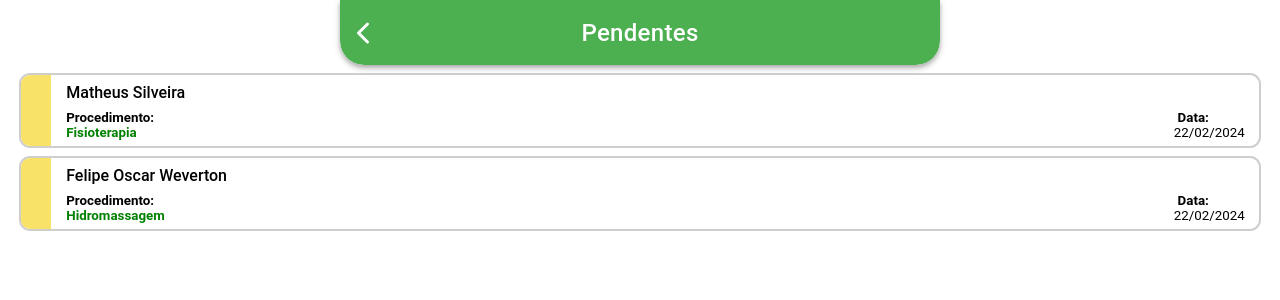
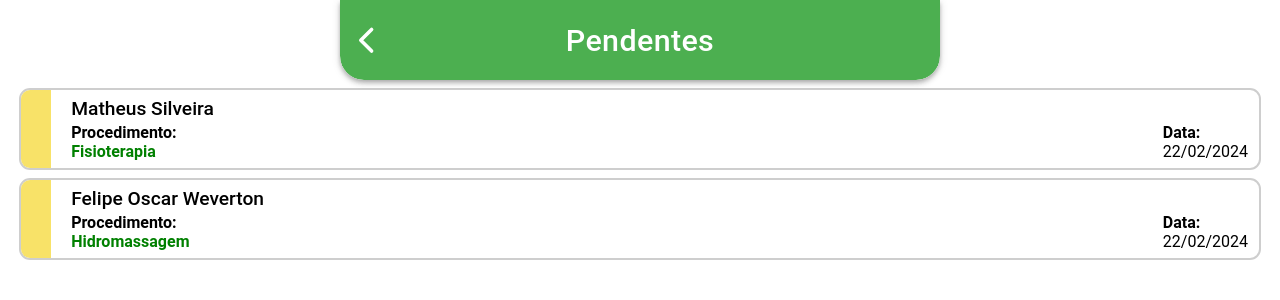
Before and after one commit to larissarochas/systemIonic, a React (Vite) app: page /pendentes in a window 1280 px wide. Shown: the top 300 px of the page. Built offline with nearby package versions, Linux system fonts and the light colour scheme.

Commit message:
reajustes de tamanhos

```diff
--- a/package.json
+++ b/package.json
@@ -12,6 +12,7 @@
     "lint": "eslint"
   },
   "dependencies": {
+    "@capacitor/android": "6.1.2",
     "@capacitor/app": "6.0.1",
     "@capacitor/core": "6.1.2",
     "@capacitor/haptics": "6.0.1",
--- a/src/components/Home/HomeButton.css
+++ b/src/components/Home/HomeButton.css
@@ -1,7 +1,8 @@
 .home_button {
-    padding: 1.4rem;
-    font-size: 12pt;
-    width: 9.5rem;
+
+    font-size: 1.4rem;
+    width: 12rem;
+    height: 4.4rem;
     border-radius: 10px;
     background-color: rgb(53, 53, 53);
     color: white;
--- a/src/components/Pendentes/UserCard.css
+++ b/src/components/Pendentes/UserCard.css
@@ -1,6 +1,6 @@
 :root {
     /* Card */
-    --card-height: 75px;
+    --card-height: 80px;
     --card-width: 97%;
     --card-border-width: 2px;
     --card-border-radius: 11px;
@@ -16,16 +16,16 @@
     --card-color-width: 30px;
 
     /* Card-Content */
-    --card-content-padding: 15px;
+    --card-content-padding: 7px 2px 7px 20px;
+    --card-content-gap: 3px;
 
     /* Card-Content-Top */
-    --card-content-top-flex: 0.49;
-    --card-content-top-font-size: 12pt;
+    --card-content-top-flex: 0.45;
+    --card-content-top-font-size: 1.2rem;
 
     /* Card-Content-Bottom */
-    --card-content-bottom-font-size: 10pt;
+    --card-content-bottom-font-size: 1rem;
     --card-content-bottom-color: green;
-    --card-content-bottom-padding: 1px;
 }
 
 .card {
@@ -41,7 +41,7 @@
     border-radius: var(--card-border-radius);
 }
 
-.card:hover, .card:active {
+.card:active {
     cursor: pointer;
     border: var(--hover-card-border);
     background-color: rgb(226, 226, 226);
@@ -55,7 +55,9 @@
 .card-content {
     display: flex;
     flex-direction: column;
-    padding-left: var(--card-content-padding);
+    justify-content: center;
+    gap: var(--card-content-gap);
+    padding: var(--card-content-padding);
     width: calc(100% - calc(var(--card-color-width)));
 }
 
@@ -71,8 +73,8 @@
 }
 
 .card-content-bottom {
+    display: flex;
     flex: calc(1 - var(--card-content-top-flex));
-    padding-top: var(--card-content-bottom-padding);
 }
 
 .card-content-bottom-top,
@@ -81,27 +83,22 @@
     position: relative;
 }
 
-.card-content-bottom-top > p,
-.card-content-bottom-bottom > p {
+.card-content-bottom p {
     margin: 0;
     font-size: var(--card-content-bottom-font-size);
 }
 
-.card-content-bottom-top > p {
+.card-content-bottom-left > p,
+.card-content-bottom-right > p:nth-child(1) {
     font-weight: bold;
 }
 
-.card-content-bottom-top > p:nth-child(2) {
+.card-content-bottom-right {
     position: absolute;
-    right: 50px;
+    right: 2rem;
 }
 
-.card-content-bottom-bottom > p:nth-child(1) {
+.card-content-bottom-left > p:nth-child(2) {
     color: var(--card-content-bottom-color);
     font-weight: bold;
 }
-
-.card-content-bottom-bottom > p:nth-child(2) {
-    position: absolute;
-    right: 14px;
-}
--- a/src/components/Pendentes/UserCard.tsx
+++ b/src/components/Pendentes/UserCard.tsx
@@ -15,12 +15,12 @@ const UserCard = ({name, proced, date}: Card) => {
                     <h2>{name}</h2>
                 </div>
                 <div className="card-content-bottom">
-                    <div className="card-content-bottom-top">
+                    <div className="card-content-bottom-left">
                         <p>Procedimento:</p>
+                        <p>{proced}</p>
+                    </div>
+                    <div className="card-content-bottom-right">
                         <p>Data:</p>
-                    </div>
-                    <div className="card-content-bottom-bottom">
-                        <p>{proced}</p>
                         <p>{date}</p>
                     </div>
                 </div>
--- a/src/components/layout/Header.css
+++ b/src/components/layout/Header.css
@@ -1,15 +1,15 @@
 :root {
     /* Geral */
-    --custom-header-small-height: 65px;
-    --custom-header-large-height: 90px;
     --custom-header-border-radius: 24px;
     --ion-toolbar-background: #4CAF50;
 
     /* Header Largo */
-    --custom-header-large-font-size: 22pt;
+    --custom-header-large-height: 150px;
+    --custom-header-large-font-size: 3rem;
 
     /* Header Pequeno */
-    --custom-header-small-font-size: 18pt;
+    --custom-header-small-height: 80px;
+    --custom-header-small-font-size: 1.9rem;
 }
 
 #header {
@@ -31,6 +31,10 @@
 #header-icon-container {
     position: absolute;
     height: 100%;
+}
+
+#icon {
+    font-size: 2.4rem;
 }
 
 #header-icon {
--- a/src/components/layout/Header.tsx
+++ b/src/components/layout/Header.tsx
@@ -22,7 +22,7 @@ const Header = ({type="small-header", text, goBack}: Header) => {
                 {goBack && (
                     <IonButtons id="header-icon-container" slot="start">
                         <IonButton id="header-icon" onClick={returnPage}>
-                            <IonIcon icon={chevronBack} size="large"></IonIcon>
+                            <IonIcon id="icon" icon={chevronBack}></IonIcon>
                         </IonButton>
                     </IonButtons>
                 )}
```
Also changed, not shown: 54 other files (tests, documents, lock files or other folders).
